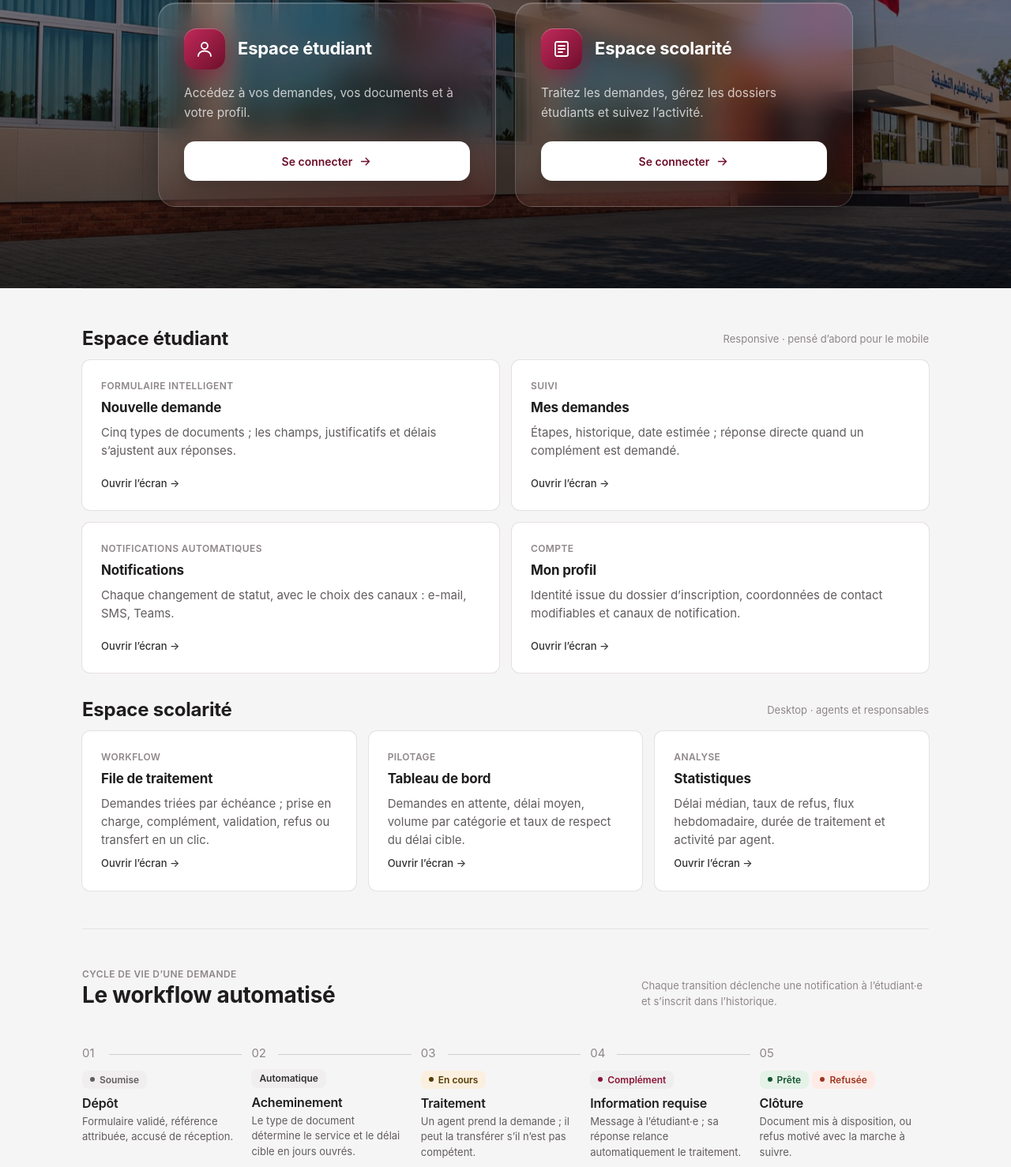
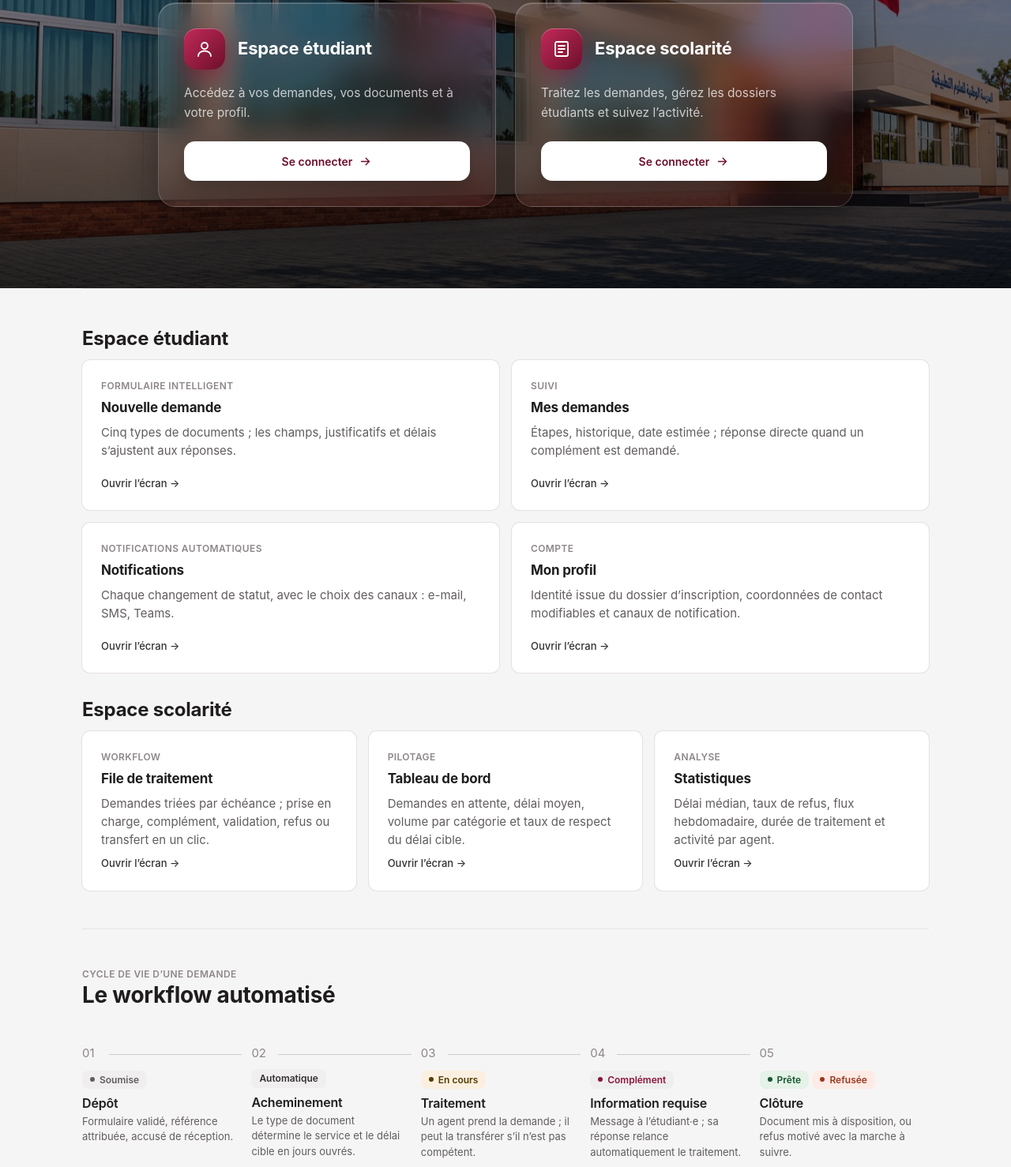
Before and after one commit to Asmaa-Lahmar/PTD, a plain HTML site: page index.html in a window 1280 px wide. Shown: the part 265-1743 px from the top of the page at 79% size. Drawn offline with Linux system fonts and the light colour scheme.

Commit message:
modification_2

```diff
--- a/index.html
+++ b/index.html
@@ -135,7 +135,7 @@
 
     <section class="sec" data-od-id="screens">
       <div class="grp">
-        <div class="row-between"><h2 style="font-size:24px">Espace étudiant</h2><span class="meta">Responsive · pensé d’abord pour le mobile</span></div>
+        <div class="row-between"><h2 style="font-size:24px">Espace étudiant</h2></div>
         <div class="screens two">
           <a class="scr" href="nouvelle-demande.html" data-od-id="screen-new-request"><span class="eyebrow">Formulaire intelligent</span><h3>Nouvelle demande</h3><p>Cinq types de documents ; les champs, justificatifs et délais s’ajustent aux réponses.</p><span class="go">Ouvrir l’écran →</span></a>
           <a class="scr" href="mes-demandes.html" data-od-id="screen-my-requests"><span class="eyebrow">Suivi</span><h3>Mes demandes</h3><p>Étapes, historique, date estimée ; réponse directe quand un complément est demandé.</p><span class="go">Ouvrir l’écran →</span></a>
@@ -144,7 +144,7 @@
         </div>
       </div>
       <div class="grp" style="margin-bottom:0">
-        <div class="row-between"><h2 style="font-size:24px">Espace scolarité</h2><span class="meta">Desktop · agents et responsables</span></div>
+        <div class="row-between"><h2 style="font-size:24px">Espace scolarité</h2></div>
         <div class="screens">
           <a class="scr" href="file-traitement.html" data-od-id="screen-queue"><span class="eyebrow">Workflow</span><h3>File de traitement</h3><p>Demandes triées par échéance ; prise en charge, complément, validation, refus ou transfert en un clic.</p><span class="go">Ouvrir l’écran →</span></a>
           <a class="scr" href="tableau-de-bord.html" data-od-id="screen-dashboard"><span class="eyebrow">Pilotage</span><h3>Tableau de bord</h3><p>Demandes en attente, délai moyen, volume par catégorie et taux de respect du délai cible.</p><span class="go">Ouvrir l’écran →</span></a>
@@ -154,7 +154,7 @@
     </section>
 
     <section class="sec" id="workflow" data-od-id="workflow">
-      <div class="sec-head"><div><p class="eyebrow">Cycle de vie d’une demande</p><h2>Le workflow automatisé</h2></div><p class="meta" style="max-width:28em">Chaque transition déclenche une notification à l’étudiant·e et s’inscrit dans l’historique.</p></div>
+      <div class="sec-head"><div><p class="eyebrow">Cycle de vie d’une demande</p><h2>Le workflow automatisé</h2></div></div>
       <div class="flow">
         <div><span class="badge st-soumise">Soumise</span><h4>Dépôt</h4><p>Formulaire validé, référence attribuée, accusé de réception.</p></div>
         <div><span class="badge plain">Automatique</span><h4>Acheminement</h4><p>Le type de document détermine le service et le délai cible en jours ouvrés.</p></div>
```
Also changed, not shown: 3 other files.
